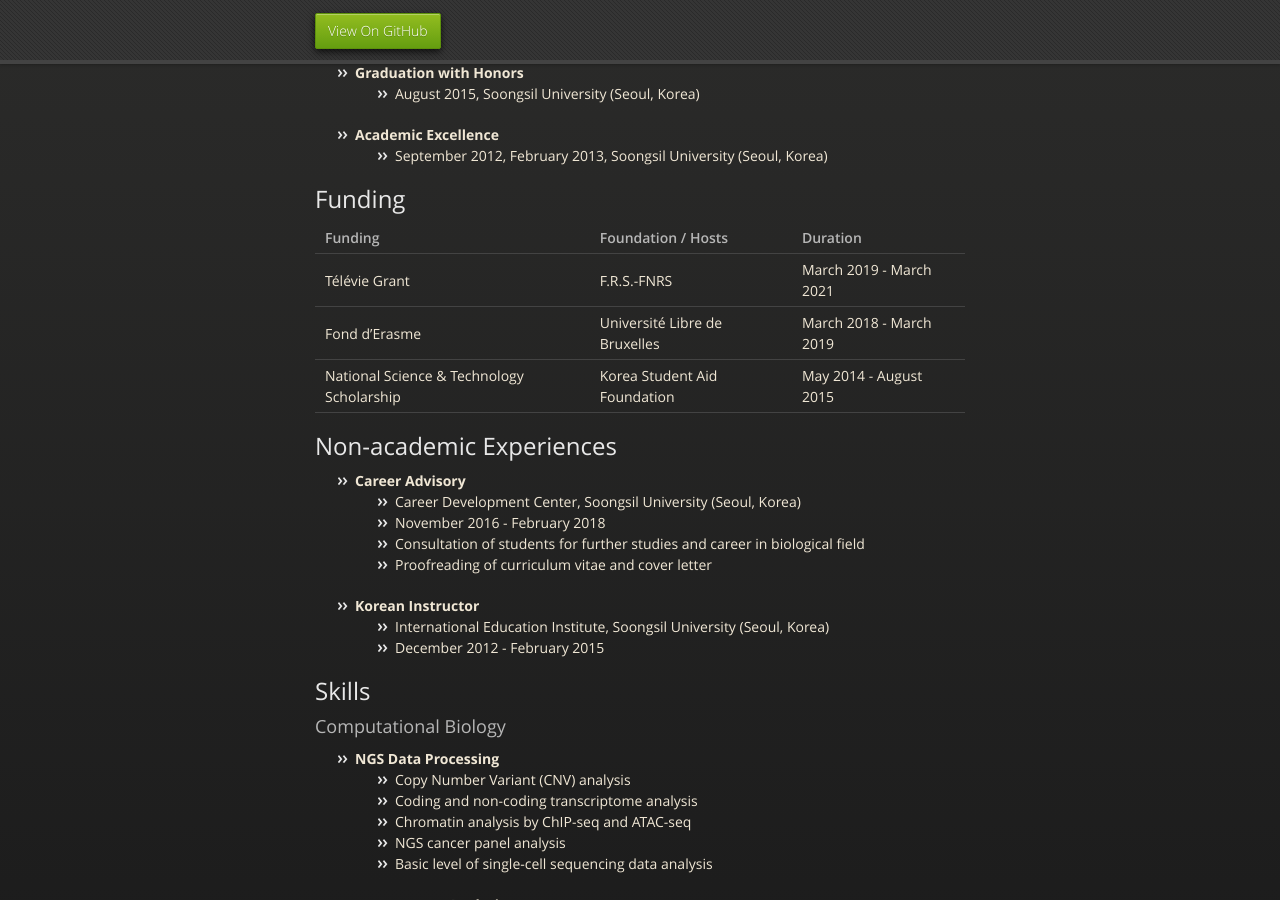
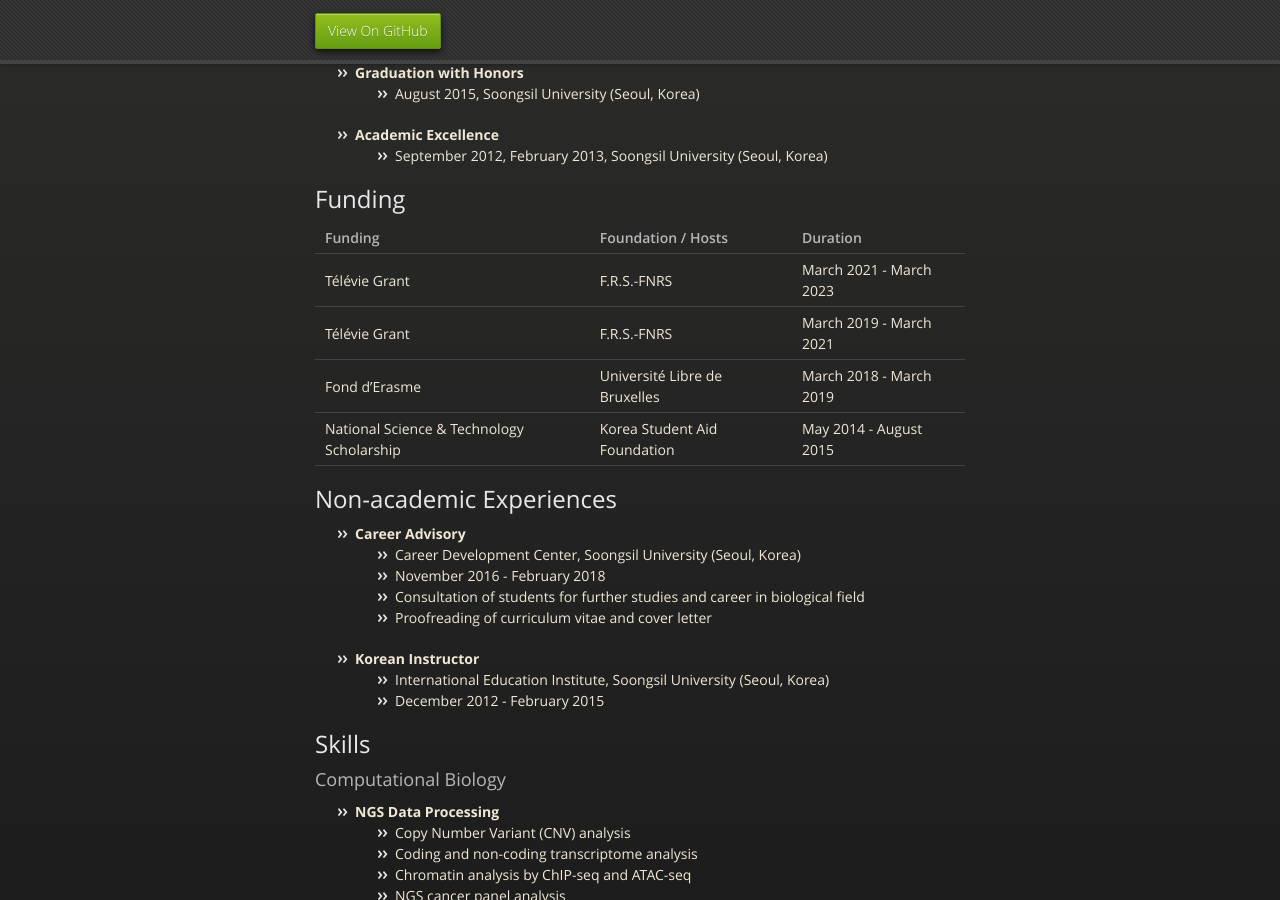
Before and after one commit to yurasong/yurasong.github.io, a Jekyll site: the page built from index.md, in a window 1280 px wide and 900 px high, scrolled down 3550 px. Built offline with Jekyll 4.4.1, drawn with Linux system fonts in a browser that asks for light colours; our own code applies the rules of GitHub Pages for plain Markdown files.

Commit message:
Update index.md
funding update

```diff
--- a/index.md
+++ b/index.md
@@ -154,6 +154,7 @@ My ultimate goal studying bioinformatics and cancer biology is finding the new w
 
 | Funding        | Foundation / Hosts          | Duration |
 |:-------------|:------------------|:------|
+| Télévie Grant | F.R.S.-FNRS   | March 2021 - March 2023  |
 | Télévie Grant | F.R.S.-FNRS   | March 2019 - March 2021  |
 | Fond d'Erasme | Université Libre de Bruxelles | March 2018 - March 2019  |
 | National Science & Technology Scholarship | Korea Student Aid Foundation | May 2014 - August 2015 |
```
